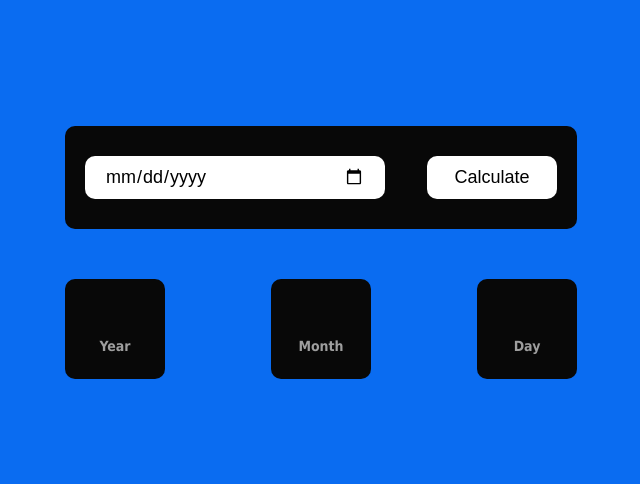
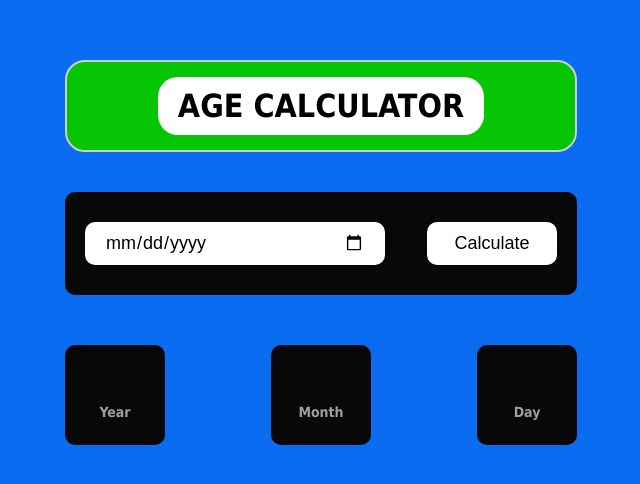
Before and after one commit to Mohib-Digital/age-counter-using-html-css-js, a plain HTML site: page index.html in a window 1280 px wide. Shown: the part 148-632 px from the top of the page, without its empty margins (319-959 px from the left). Drawn offline with Linux system fonts and the light colour scheme.

Commit message:
add a title heading as 'Age Calculator'

```diff
--- a/index.html
+++ b/index.html
@@ -9,6 +9,9 @@
 <body>
   <div class="container">
     <div class="age-counter">
+      <div class="titleHeading">
+        <h1>Age Calculator</h1>
+      </div>
       <div class="dateBox">
         <input type="date" id="date">
         <button id="CalculateBtn">Calculate</button>
--- a/style.css
+++ b/style.css
@@ -16,6 +16,28 @@
 .age-counter {
    width: 40%;
 }
+
+.titleHeading {
+  display: flex;
+  justify-content: center;
+  align-items: center;
+  text-transform: uppercase;
+  font-family: tahoma;
+  background-color: rgb(5, 197, 5);
+  border: 2px solid #ccc;
+  margin-bottom: 40px;
+  border-radius: 20px;
+  padding: 15px;
+}
+
+.titleHeading h1 {
+  background-color: #fff;
+  border-radius: 20px;
+  padding: 10px 20px;
+  text-align: center;
+}
+
+
 
 
 .dateBox {
@@ -142,8 +164,6 @@
   padding: 10px;
  }
 
-
-
  #CalculateBtn {
   padding: 10px;
   width: 100px;
@@ -151,3 +171,9 @@
  }
 
 }
+
+@media (max-width: 400px) {
+  .titleHeading h1 {
+    font-size: 25px;
+  }
+}
```
